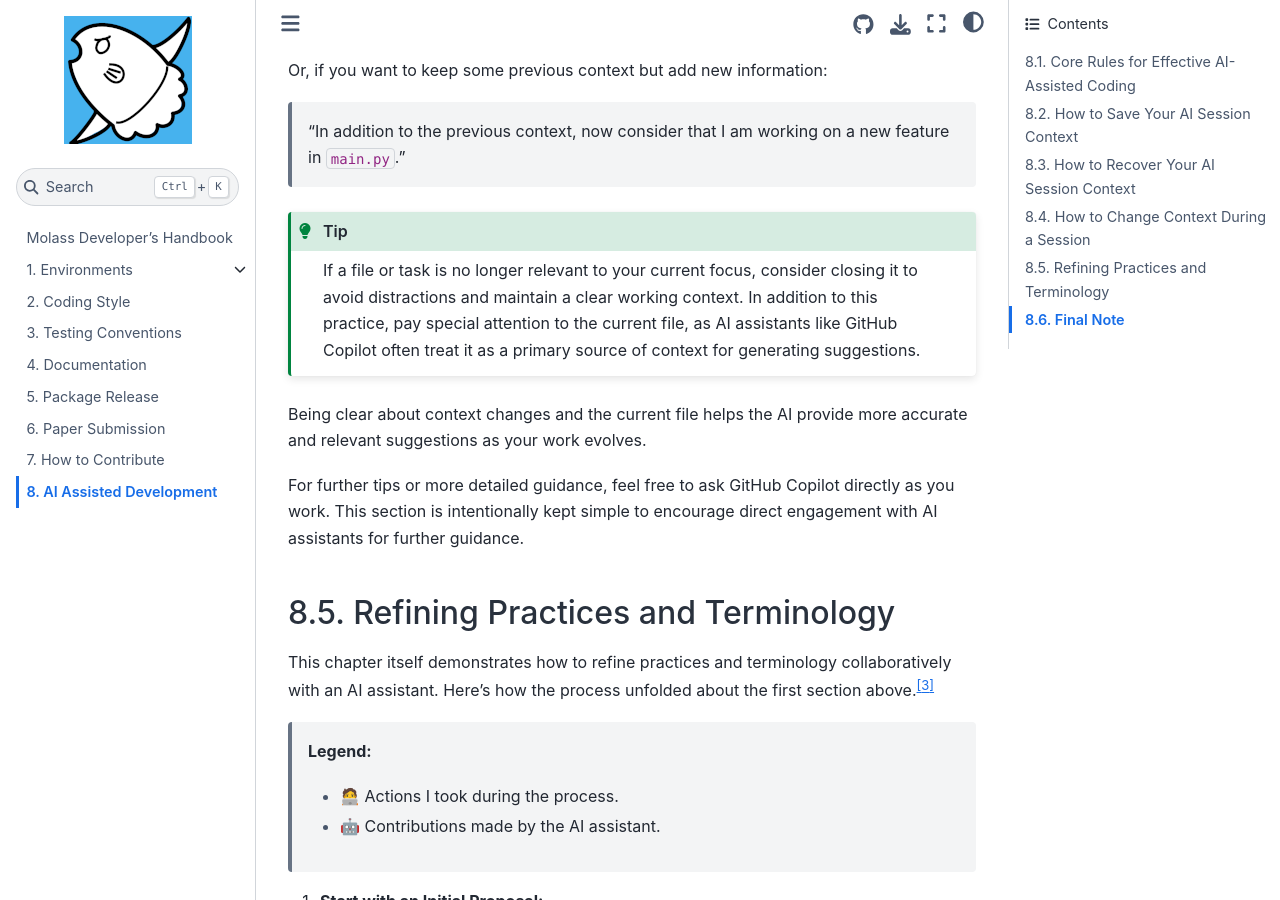
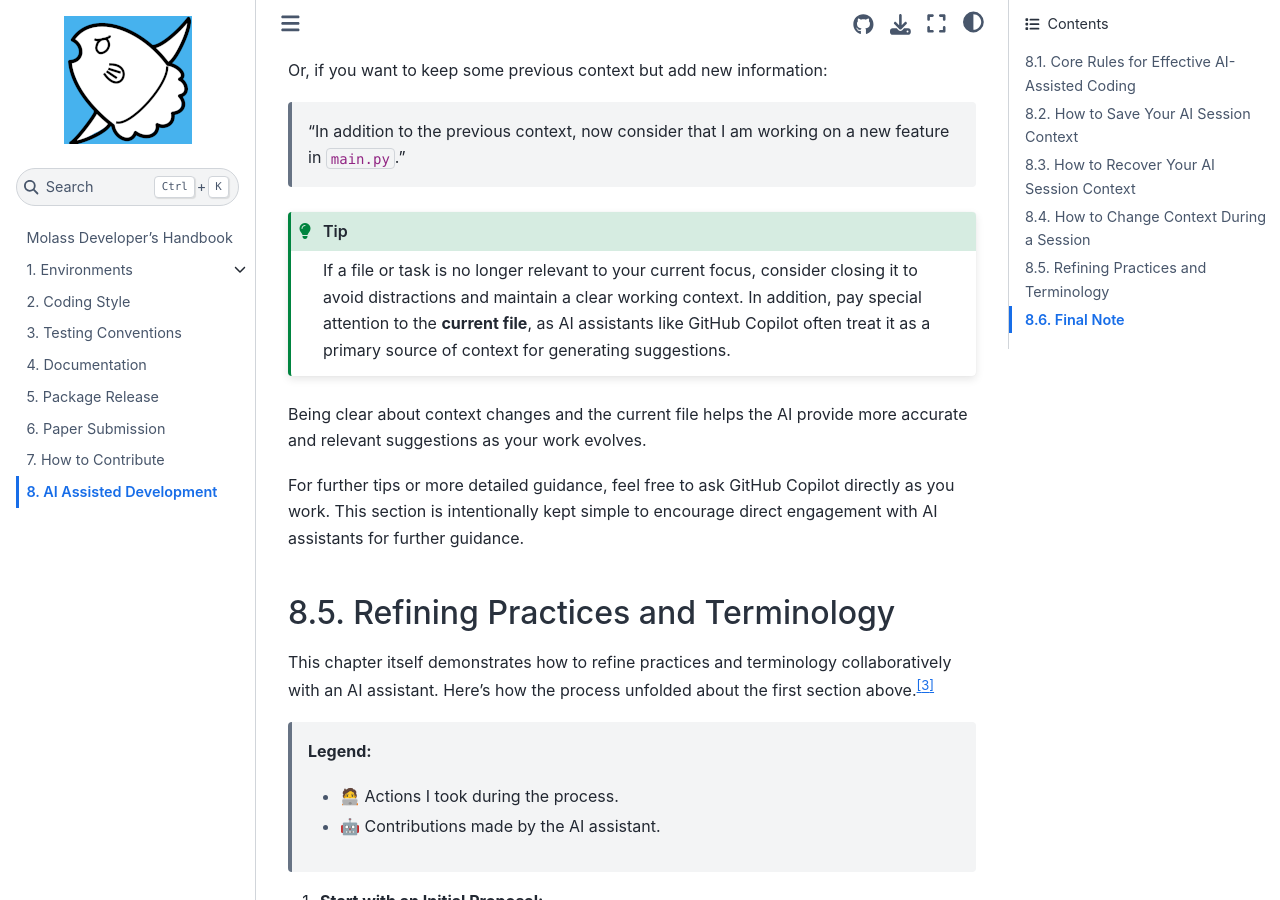
Before and after one commit to biosaxs-dev/molass-develop, a Jupyter Book: the page built from chapters/11/ai_assisted.md, in a window 1280 px wide and 900 px high, scrolled down 2300 px. Built offline with Jupyter Book 1.0.4 settings and Sphinx 7.4.7 and the Sphinx Book theme 1.1.4, drawn with Linux system fonts in a browser that asks for light colours.

Commit message:
Update the tip for better wording

````diff
--- a/chapters/11/ai_assisted.md
+++ b/chapters/11/ai_assisted.md
@@ -55,7 +55,7 @@
 > “In addition to the previous context, now consider that I am working on a new feature in `main.py`.”
 
 ```{tip}
-If a file or task is no longer relevant to your current focus, consider closing it to avoid distractions and maintain a clear working context. In addition to this practice, pay special attention to the current file, as AI assistants like GitHub Copilot often treat it as a primary source of context for generating suggestions.
+If a file or task is no longer relevant to your current focus, consider closing it to avoid distractions and maintain a clear working context. In addition, pay special attention to the **current file**, as AI assistants like GitHub Copilot often treat it as a primary source of context for generating suggestions.
 ```
 
 Being clear about context changes and the current file helps the AI provide more accurate and relevant suggestions as your work evolves.
````
